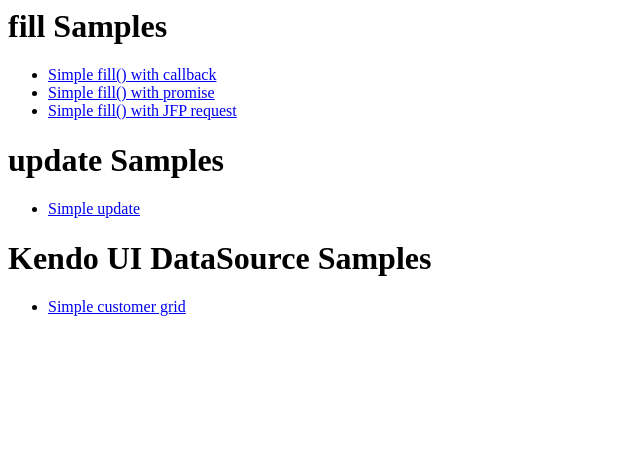
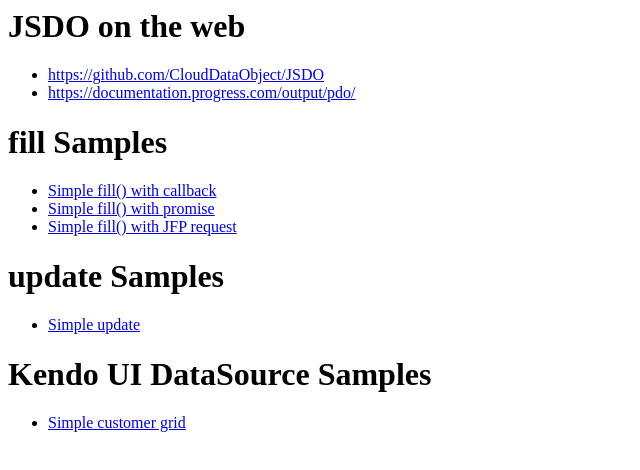
Before and after one commit to consultingwerk/jsdosamples, a plain HTML site: page index.html in a window 1280 px wide. Shown: the whole page, without its empty margins (0-640 px from the left). Drawn offline with Linux system fonts and the light colour scheme.

Commit message:
Improvements

```diff
--- a/index.html
+++ b/index.html
@@ -3,6 +3,13 @@
         <title>Simple JSDO Samples</title>
     </head>
     <body>
+        <h1>JSDO on the web</h1>
+
+        <ul>
+            <li><a href="https://github.com/CloudDataObject/JSDO">https://github.com/CloudDataObject/JSDO</a></li>
+            <li><a href="https://documentation.progress.com/output/pdo/">https://documentation.progress.com/output/pdo/</a></li>
+        </ul>
+
         <h1>fill Samples</h1>
 
         <ul>
```
Also changed, not shown: 01_Simple_Iteration/foreach_2.html (+2 -1 lines), 02_Update/update.html (+1 -9 lines).
